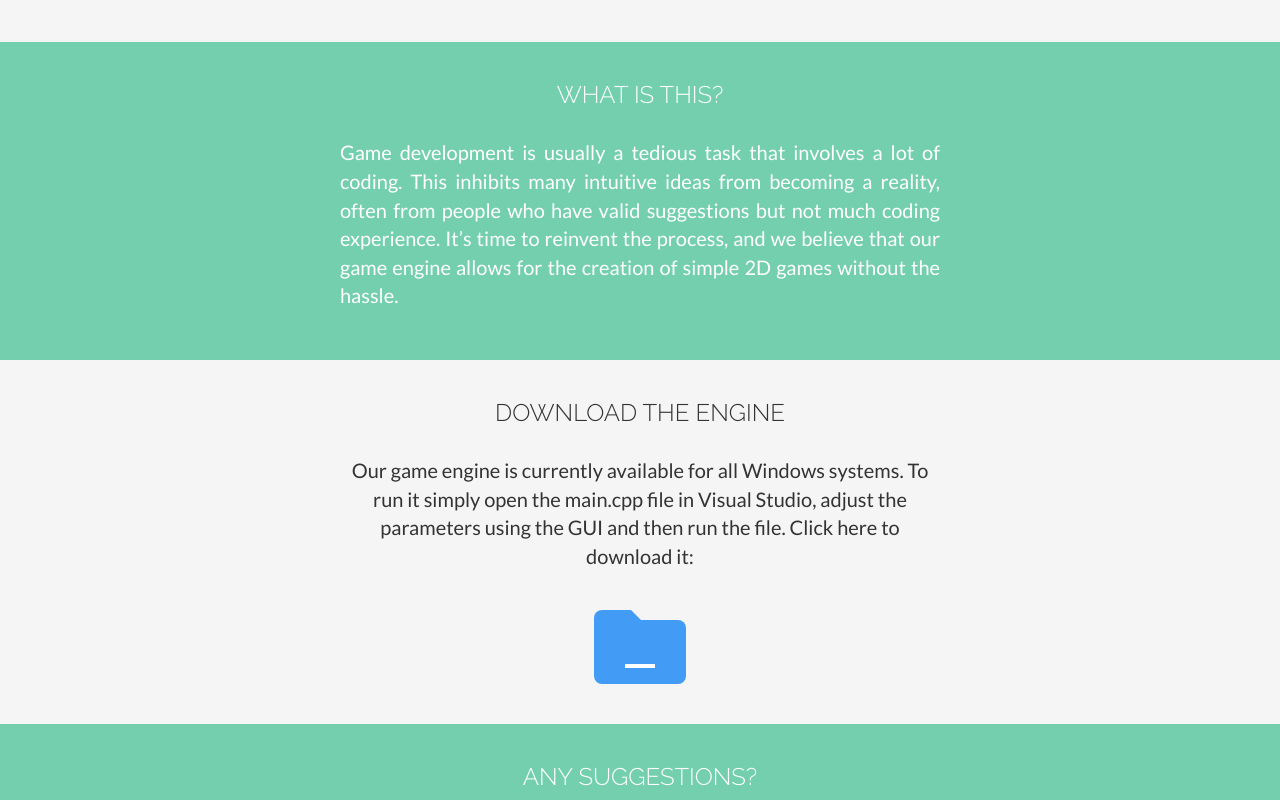
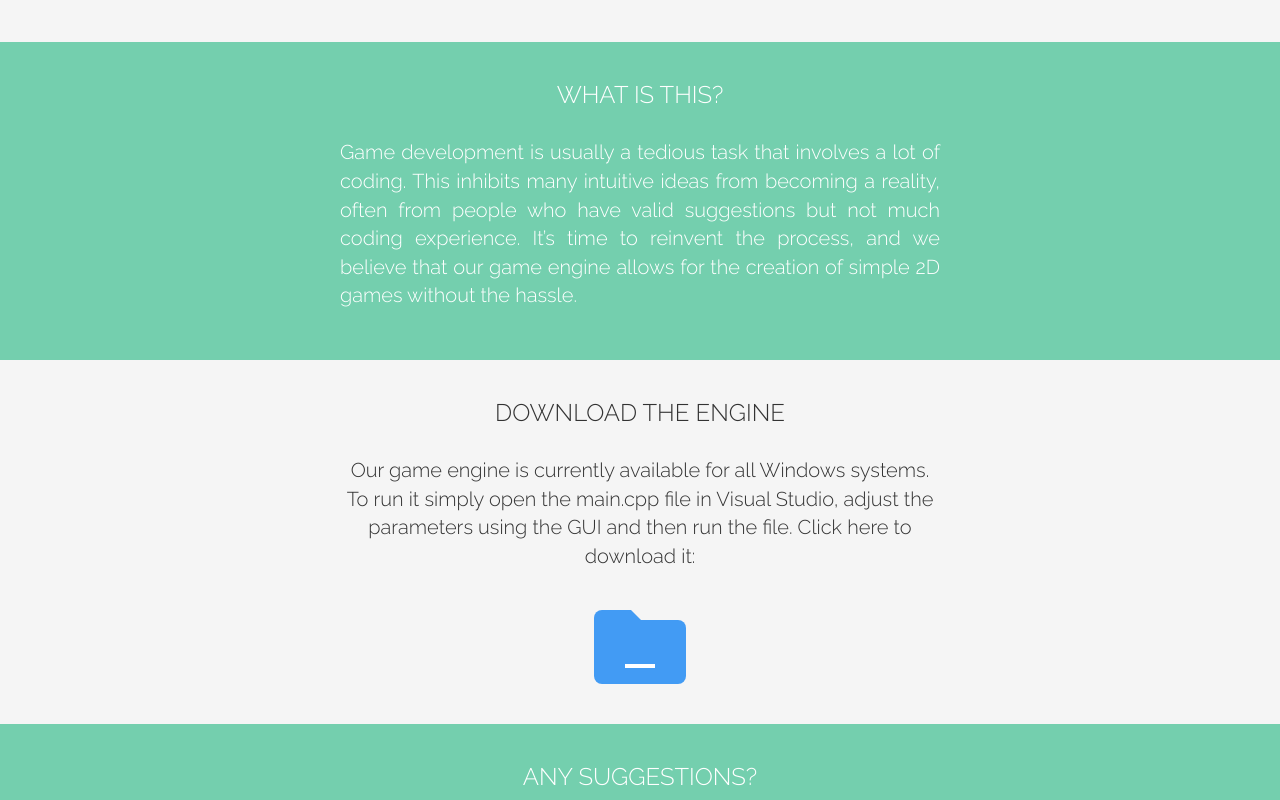
Before and after one commit to nirvikbaruah/IdeaHacks, a plain HTML site: page index.html in a window 1280 px wide. Shown: the part 460-1260 px from the top of the page. Drawn offline with nearby package versions, Linux system fonts and the light colour scheme.

Commit message:
Update style.css

```diff
--- a/style.css
+++ b/style.css
@@ -152,7 +152,7 @@ nav ul{
 
 #about p{
 	position: relative;
-    font-family: "Lato";
+    font-family: "Raleway";
     font-size: 20px;
     font-weight: 300;
     width: 50%;
@@ -325,7 +325,7 @@ nav ul{
 
 #download p{
 	position: relative;
-    font-family: "Lato";
+    font-family: "Raleway";
     font-size: 20px;
     font-weight: 300;
     width: 50%;
```
